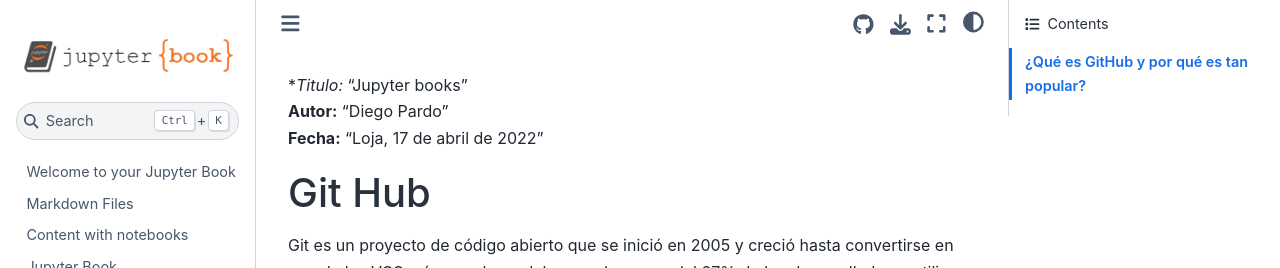
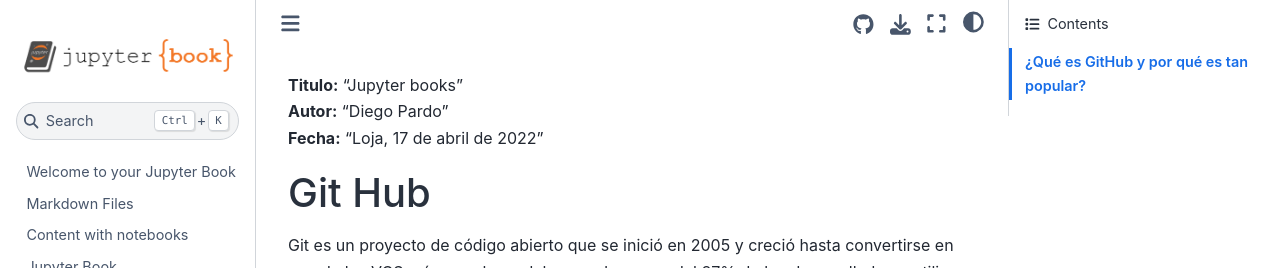
Before and after one commit to Diegopardo12/mybook, a Jupyter Book: the page built from hoja3.md, in a window 1280 px wide and 1318 px high. Shown: the top 268 px of the window. Built offline with Jupyter Book 1.0.4 settings and Sphinx 7.4.7 and the Sphinx Book theme 1.1.4, drawn with Linux system fonts in a browser that asks for light colours.

```diff
--- a/hoja3.md
+++ b/hoja3.md
@@ -1,4 +1,4 @@
-**Titulo:* "Jupyter books"</br>
+**Titulo:** "Jupyter books"</br>
 **Autor:** "Diego Pardo"</br>
 **Fecha:** "Loja, 17 de abril de 2022"</br>
 ## Git Hub
```
